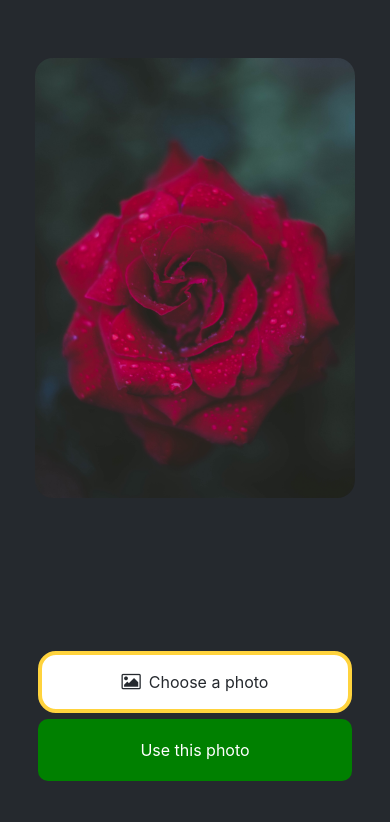
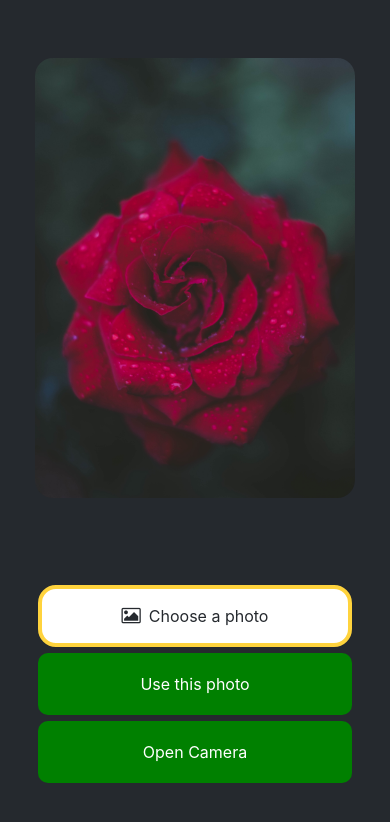
Before and after one commit to akaul823/phase5project, a React Native app: screen / in a window 390 px wide. Shown: the top 822 px of the page. Built offline with nearby package versions, Linux system fonts and the light colour scheme.

Commit message:
got access to camera, not rendered the camera yet

```diff
--- a/App.js
+++ b/App.js
@@ -8,7 +8,7 @@ import CircleButton from './components/CircleButton';
 import IconButton from './components/IconButton';
 import { Camera } from 'expo-camera';
 import * as Permissions from 'expo-permissions';
-
+import icon from "./assets/icon.png"
 const PlaceholderImage = require('./assets/images/rose.jpg');
 
 
@@ -16,7 +16,7 @@ export default function App() {
   //Set state for selected image and app options
   const [selectedImage, setSelectedImage] = useState(null);
   const [showAppOptions, setShowAppOptions] = useState(false);
-  const cameraRef = useRef(null);
+
 
   // launch the image library and pick an image
   const pickImageAsync = async () => {
@@ -34,7 +34,6 @@ export default function App() {
     }
   };
 
-
   //This resets options
   const onReset = () => {
     setShowAppOptions(false);
@@ -50,11 +49,6 @@ export default function App() {
     // we will implement this later
   };
 
-  const getCameraPermissions = async () => {
-    const { status } = await Permissions.askAsync(Permissions.CAMERA);
-    return status === 'granted';
-  };
-
   const takePhotoAsync = async () => {
     const { status } = await Camera.requestCameraPermissionsAsync();
 
@@ -68,7 +62,7 @@ export default function App() {
       alert('Camera permission denied.');
     }
   };
-
+  const cameraRef = useRef(null);
   return (
     <View style={styles.container}>
       <View style={styles.imageContainer}>
@@ -78,13 +72,13 @@ export default function App() {
         />
         {/* {selectedImage ? (
           <ImageViewer selectedImage={selectedImage} />
-        ) : (
+        ) :
           <Camera
             style={styles.camera}
             type={Camera.Constants.Type.back}
             ref={cameraRef}
           />
-        )} */}
+        } */}
       </View>
       {showAppOptions ? (
         <View style={styles.optionsContainer}>
@@ -98,7 +92,7 @@ export default function App() {
         <View style={styles.footerContainer}>
           <Button theme="primary" label="Choose a photo" onPress={pickImageAsync} />
           <Button label="Use this photo" onPress={() => setShowAppOptions(true)} />
-          {/* <Button label="Classify" onPress={()=>alert("You have classified")} /> */}
+          <Button label="Open Camera" onPress={takePhotoAsync} />
         </View>
       )}
       <StatusBar style="auto" />
@@ -122,7 +116,7 @@ const styles = StyleSheet.create({
     borderRadius: 18,
   },
   footerContainer: {
-    flex: 1 / 3,
+    flex: 1 / 2,
     alignItems: 'center',
   },
   optionsContainer: {
@@ -133,4 +127,71 @@ const styles = StyleSheet.create({
     alignItems: 'center',
     flexDirection: 'row',
   },
-});
+ });
+//---------------------------------------------------------------------------------------------------
+// import { Camera, CameraType } from 'expo-camera';
+// import { useState } from 'react';
+// import { Button, StyleSheet, Text, TouchableOpacity, View } from 'react-native';
+
+// export default function App() {
+//   const [type, setType] = useState(CameraType.back);
+//   const [permission, requestPermission] = Camera.useCameraPermissions();
+
+//   if (!permission) {
+//     // Camera permissions are still loading
+//     console.log("loading")
+//     return <View />;
+//   }
+
+//   if (!permission.granted) {
+//     // Camera permissions are not granted yet
+//     return (
+//       <View style={styles.container}>
+//         <Text style={{ textAlign: 'center' }}>We need your permission to show the camera</Text>
+//         <Button onPress={requestPermission} title="grant permission" />
+//       </View>
+//     );
+//   }
+
+//   function toggleCameraType() {
+//     setType(current => (current === CameraType.back ? CameraType.front : CameraType.back));
+//   }
+
+//   return (
+//     <View style={styles.container}>
+//       <Camera style={styles.camera} type={type}>
+//         <View style={styles.buttonContainer}>
+//           <TouchableOpacity style={styles.button} onPress={toggleCameraType}>
+//             <Text style={styles.text}>Flip Camera</Text>
+//           </TouchableOpacity>
+//         </View>
+//       </Camera>
+//     </View>
+//   );
+// }
+
+// const styles = StyleSheet.create({
+//   container: {
+//     flex: 1,
+//     justifyContent: 'center',
+//   },
+//   camera: {
+//     flex: 1,
+//   },
+//   buttonContainer: {
+//     flex: 1,
+//     flexDirection: 'row',
+//     backgroundColor: 'transparent',
+//     margin: 64,
+//   },
+//   button: {
+//     flex: 1,
+//     alignSelf: 'flex-end',
+//     alignItems: 'center',
+//   },
+//   text: {
+//     fontSize: 24,
+//     fontWeight: 'bold',
+//     color: 'white',
+//   },
+// });
```
